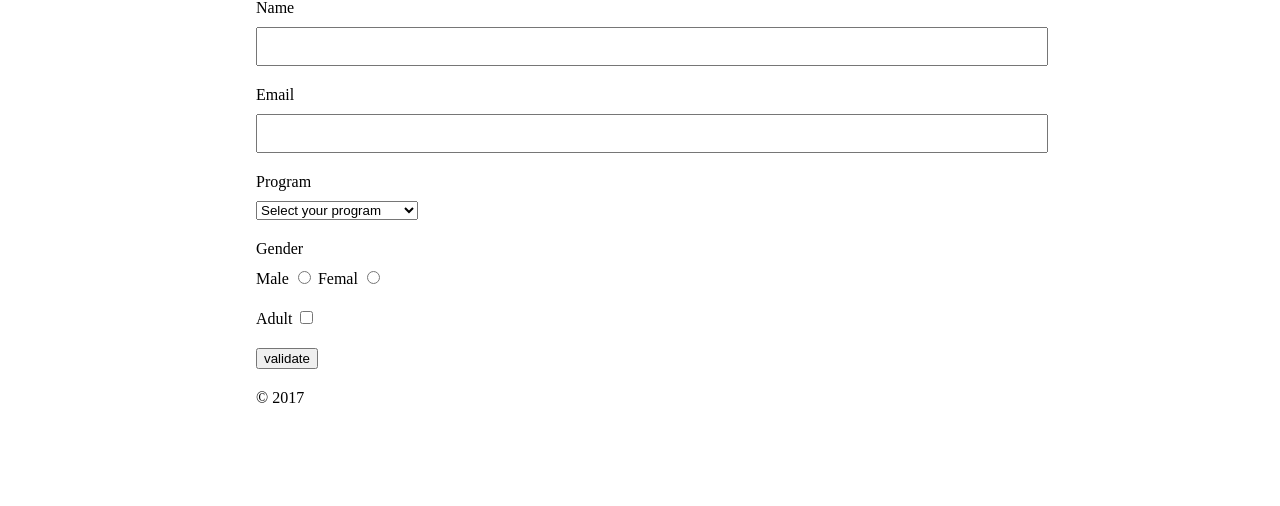
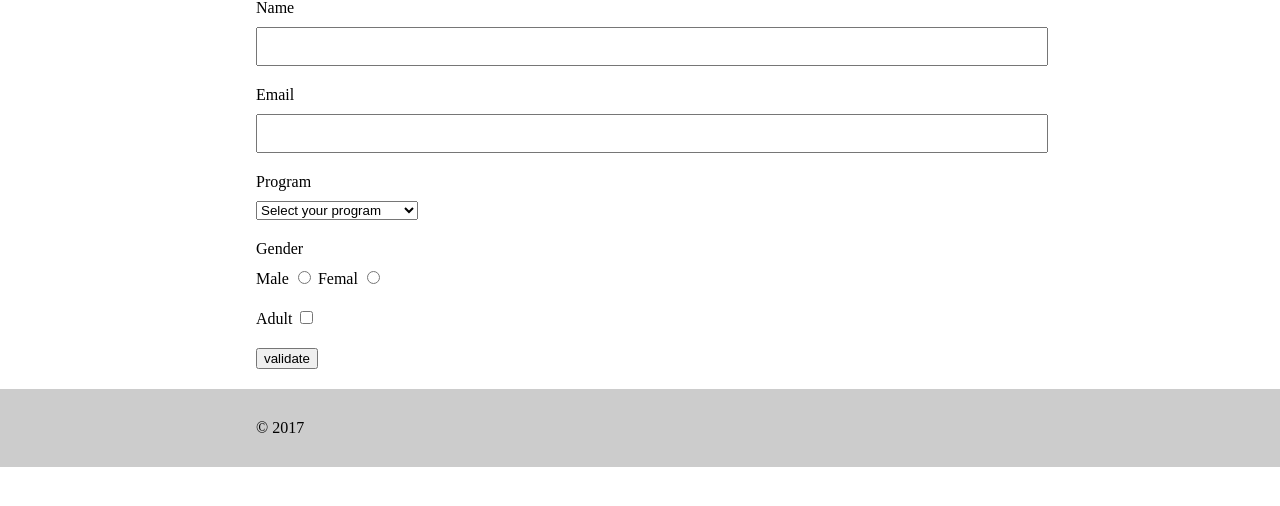
Before and after one commit to 09liweis/humber, a PHP site: page / in a window 1280 px wide. Shown: the part 105-611 px from the top of the page. Run offline with PHP 8.4, Linux system fonts and the light colour scheme.

Commit message:
web application 2 lab 2

```diff
--- a/http5202/lab2/footer.php
+++ b/http5202/lab2/footer.php
@@ -1,6 +1,8 @@
     </main>
-    <footer class="wrapper">
-        &copy; <?php echo Date('Y'); ?>
+    <footer id="footer">
+        <div class="wrapper">
+            &copy; <?php echo Date('Y'); ?>
+        </div>
     </footer>
     </body>
 </html>
--- a/http5202/lab2/script.js
+++ b/http5202/lab2/script.js
@@ -10,36 +10,36 @@ window.onload = function() {
 
         if (name == '') {
             form.name.style.borderColor = 'red';
-            return false;
         } else {
             form.name.style.borderColor = 'green';
         }
 
         if (email == '') {
             form.email.style.borderColor = 'red';
-            return false;
         } else {
             form.email.style.borderColor = 'green';
         }
 
         if (program == '') {
             form.program.style.borderColor = 'red';
-            return false;
         } else {
             form.program.style.borderColor = 'green';
         }
 
+        var genderMsg = document.getElementById('gender-msg');
         if (gender == '') {
-            var genderMsg = document.getElementById('gender-msg');
             genderMsg.style.display = 'inline';
-            return false;
         } else {
             genderMsg.style.display = 'none';
         }
-        return false;
+
+        if (name == '' || email == '' || program == '' || gender == '') {
+            return false;
+        }
+
         if (name != '' && email != '' && program != '' && gender != '') {
             window.location = '/process.php';
+            return false;
         }
-        return false;
     };
 };
--- a/http5202/lab2/style.css
+++ b/http5202/lab2/style.css
@@ -35,3 +35,8 @@ input[type=text] {
     display: none;
     color: red;
 }
+
+#footer {
+    padding: 30px 0;
+    background: #cccccc;
+}
```
